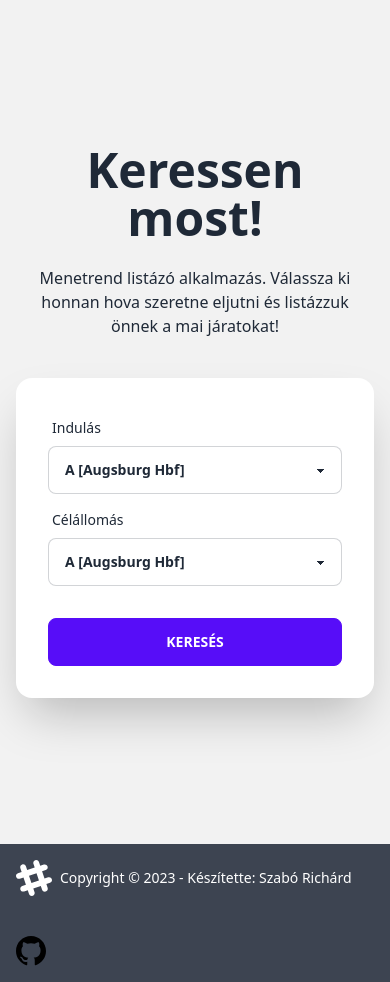
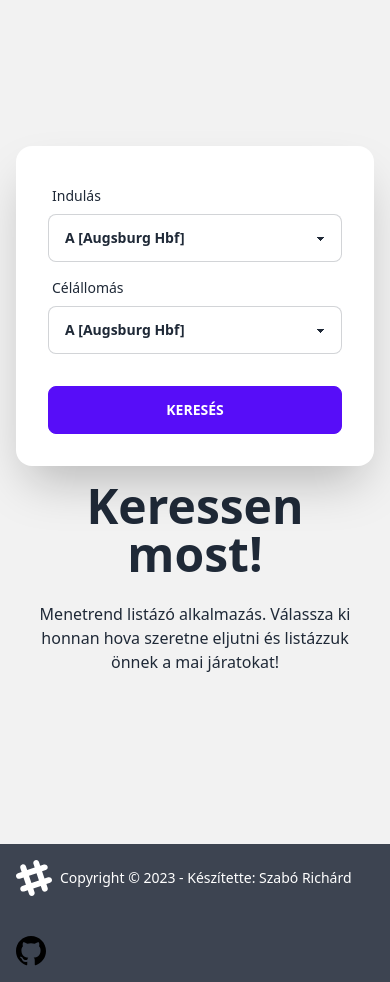
Before and after one commit to ricskusz/Elvira, a React (Vite) app: page / in a window 390 px wide. Built offline with nearby package versions, Linux system fonts and the light colour scheme.

Commit message:
Csere
Elemek cseréje mobilon is átlátható felépítés érdekében

```diff
--- a/src/components/Main.jsx
+++ b/src/components/Main.jsx
@@ -3,12 +3,12 @@ import AllomasokInput from "./AllomasokInput"
 const Main = () => {
     return (
         <div className="hero min-h-screen bg-base-200">
-            <div className="hero-content flex-col lg:flex-row-reverse">
+            <div className="hero-content flex-col lg:flex-row">
+                <AllomasokInput />
                 <div className="text-center lg:text-left">
                     <h1 className="text-5xl font-bold">Keressen most!</h1>
                     <p className="py-6">Menetrend listázó alkalmazás. Válassza ki honnan hova szeretne eljutni és listázzuk önnek a mai járatokat!</p>
                 </div>
-                <AllomasokInput />
             </div>
         </div>
     )
```
